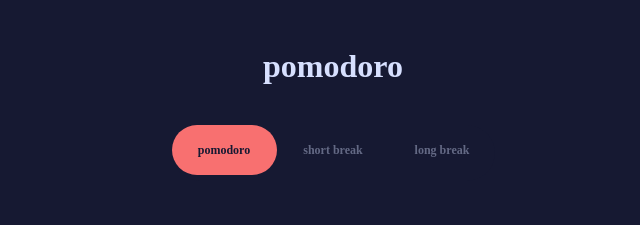
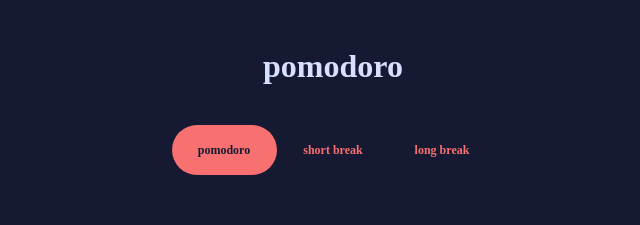
Before and after one commit to eoguvo/PomodoroApp, a Svelte app: page / in a window 1280 px wide. Shown: the top 225 px of the page, without its empty margins (307-947 px from the left). Built offline with nearby package versions, Linux system fonts and the light colour scheme.

Commit message:
fix wrong head link

```diff
--- a/public/index.html
+++ b/public/index.html
@@ -8,7 +8,7 @@
 	<meta property="og:title" content="Sicily Pomodoro">
 	<meta property="og:type" content="website">
 	<meta property="og:url" content="https://pomodoro-app-olive.vercel.app/">
-	<meta property="og:image" content="https://pomofocus.io/assets/preview.png">
+	<meta property="og:image" content="https://pomodoro-app-olive.vercel.app//assets/preview.png">
 
 	<link rel="preconnect" href="https://fonts.gstatic.com">
 	<link href="https://fonts.googleapis.com/css2?family=Kumbh+Sans:wght@300;400;700&display=swap" rel="stylesheet">
--- a/src/App.svelte
+++ b/src/App.svelte
@@ -132,7 +132,7 @@
 		height: 50px;
 		padding: 1rem;
 		font-size: .75rem;
-		opacity: .4;
+		color: var(--primary);
 	}
 	.breaks button:hover {
 		opacity: 1;
```
